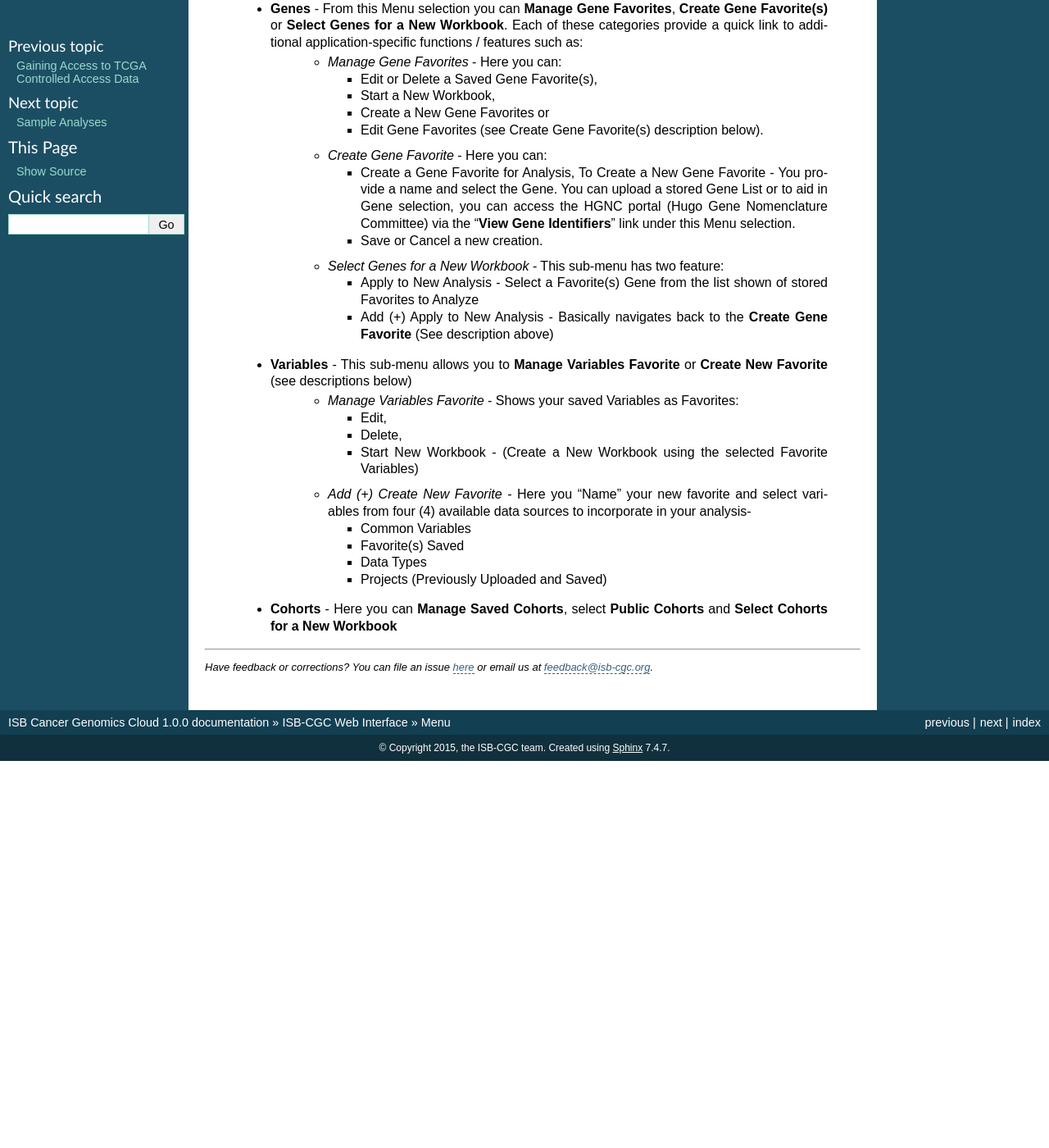
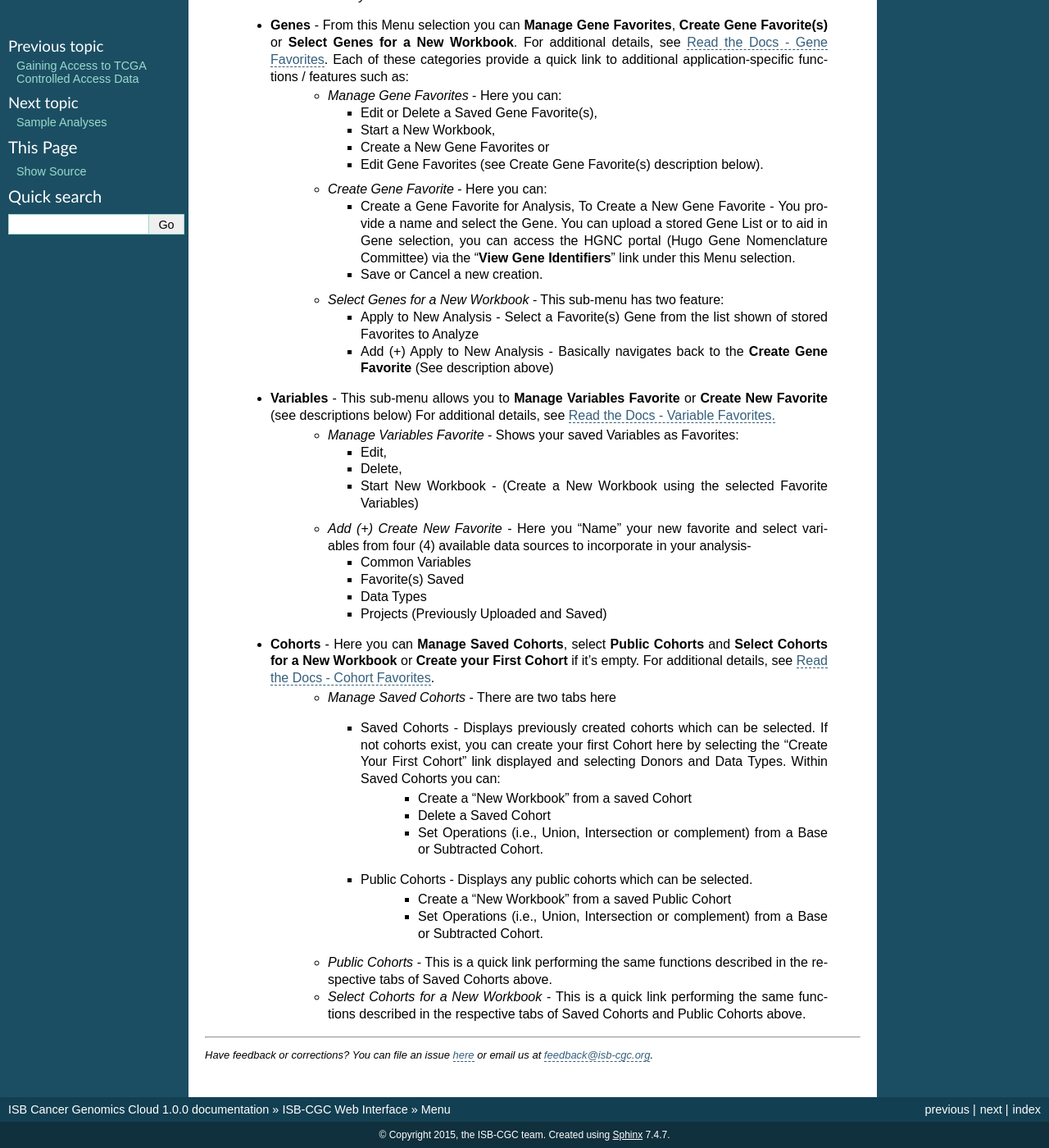
Before and after one commit to isb-cgc/readthedocs, a Sphinx documentation site: the page built from docs/source/sections/webapp/Menu.rst, in a window 1280 px wide and 1400 px high, scrolled down 830 px. Shown: the whole window at 82% size. Built offline with Sphinx 7.4.7, drawn with Linux system fonts in a browser that asks for light colours; before the commit the page ends 1758 px from its top, so only the background shows below that; some of the changed text lies outside the part shown.

Commit message:
Update Menu.rst
Completed for Review

```diff
--- a/docs/source/sections/webapp/Menu.rst
+++ b/docs/source/sections/webapp/Menu.rst
@@ -3,13 +3,13 @@
 *******************
 The **MENU** is a graphical control element which contains application navigational drop downs (Sub-links). The Menu bar's purpose is to supply quick and common links for application-specific functions / features such as:
 
- * **Workbooks** - Workbooks store the Analyses you create -- and their related data.  Basically, the worksheets you create to conduct analysis based on the source data selected (i.e. Genes, Variables and Cohorts – further explained later). From the Workbook link you will be able to quick link to the following:
+ * **Workbooks** - Workbooks store the Analyses you create -- and their related data.  Basically, the worksheets you create to conduct analysis based on the source data selected (i.e. Genes, Variables and Cohorts – further explained later) For additional details, see `Read the Docs - Workbooks <http://isb-cancer-genomics-cloud.readthedocs.org/en/latest/sections/Web-UI.html>`_. From the "Workbook" link you will be able to quick link to the following:
      - *Recent* - (Displays your created workbooks and allow quick navigation to them)
      - *Saved* - (Displays all your saved workbooks and allows you to edit, duplicate or delete the workbook)
      - *Create a New Workbook* - (Quick Link to Workbook Creation, where you can select the data source)
      - *Sample Workbooks* - (**Coming Soon**)
 
- * **Projects** - You can upload from your own research projects or request a GCP project be setup by following the directions under **Support and Other Useful Links** - `Your Own Project <http://isb-cancer-genomics-cloud.readthedocs.org/en/latest/sections/Support.html?highlight=project>`_
+ * **Projects** - You can upload from your own research projects or request a GCP project be setup by following the directions under **Support and Other Useful Links** - `Your Own Project <http://isb-cancer-genomics-cloud.readthedocs.org/en/latest/sections/Support.html?highlight=project>`_. For additional details see `Read the Docs - Saved Projects <http://isb-cancer-genomics-cloud.readthedocs.org/en/latest/sections/Web-UI.html>`_
     - *Saved* - This has two "Tabs" **Saved Projects** you have created and **Public Projects** (see below)
     - *Upload Project Data* - Data uploading requires that you have a Google Cloud project set up for your account. Once a request is received (see `How to Request <http://isb-cancer-genomics-cloud.readthedocs.org/en/latest/sections/Support.html?highlight=project>`_), a project is created in GCP for you and you will receive a completion confirmation email).
     - *Public Projects* - (Future Home for accessible public projects).  There are no public projects available at the moment. This also has two "Tabs"  **Public Projects** and **Saved Projects** you have created (see above).
@@ -22,7 +22,7 @@
     - *Violin Plot with Axis Swap*
     - *Cubby Hole Plot*
 
- * **Genes** - From this Menu selection you can **Manage Gene Favorites**, **Create Gene Favorite(s)** or **Select Genes for a New Workbook**. Each of these categories provide a quick link to additional application-specific functions / features such as:
+ * **Genes** - From this Menu selection you can **Manage Gene Favorites**, **Create Gene Favorite(s)** or **Select Genes for a New Workbook**. For additional details, see `Read the Docs - Gene Favorites <http://isb-cancer-genomics-cloud.readthedocs.org/en/latest/sections/Web-UI.html>`_. Each of these categories provide a quick link to additional application-specific functions / features such as:
     - *Manage Gene Favorites* - Here you can:
 
       * Edit or Delete a Saved Gene Favorite(s),
@@ -38,7 +38,7 @@
       * Apply to New Analysis - Select a Favorite(s) Gene from the list shown of stored Favorites to Analyze
       * Add (+) Apply to New Analysis - Basically navigates back to the **Create Gene Favorite** (See description above)
 
- * **Variables** -  This sub-menu allows you to **Manage Variables Favorite** or **Create New Favorite** (see descriptions below)
+ * **Variables** -  This sub-menu allows you to **Manage Variables Favorite** or **Create New Favorite** (see descriptions below) For additional details, see `Read the Docs - Variable Favorites. <http://isb-cancer-genomics-cloud.readthedocs.org/en/latest/sections/Web-UI.html>`_
     - *Manage Variables Favorite* - Shows your saved Variables as Favorites:
 
 
@@ -54,4 +54,17 @@
       * Data Types
       * Projects (Previously Uploaded and Saved)
 
- * **Cohorts** - Here you can **Manage Saved Cohorts**, select **Public Cohorts** and **Select Cohorts for a New Workbook**
+ * **Cohorts** - Here you can **Manage Saved Cohorts**, select **Public Cohorts** and **Select Cohorts for a New Workbook** or **Create your First Cohort** if it's empty. For additional details, see `Read the Docs - Cohort Favorites <http://isb-cancer-genomics-cloud.readthedocs.org/en/latest/sections/Web-UI.html>`_.
+    - *Manage Saved Cohorts* - There are two tabs here
+
+      * Saved Cohorts - Displays previously created cohorts which can be selected. If not cohorts exist, you can create your first Cohort here by selecting the "Create Your First Cohort" link displayed and selecting Donors and Data Types. Within Saved Cohorts you can:
+         - Create a "New Workbook" from a saved Cohort
+         - Delete a Saved Cohort
+         - Set Operations (i.e., Union, Intersection or complement) from a Base or Subtracted Cohort.
+
+      * Public Cohorts - Displays any public cohorts which can be selected.
+         - Create a "New Workbook" from a saved Public Cohort
+         - Set Operations (i.e., Union, Intersection or complement) from a Base or Subtracted Cohort.
+
+    - *Public Cohorts* - This is a quick link performing the same functions described in the respective tabs of Saved Cohorts above.
+    - *Select Cohorts for a New Workbook* - This is a quick link performing the same functions described in the respective tabs of Saved Cohorts and Public Cohorts above.
```
